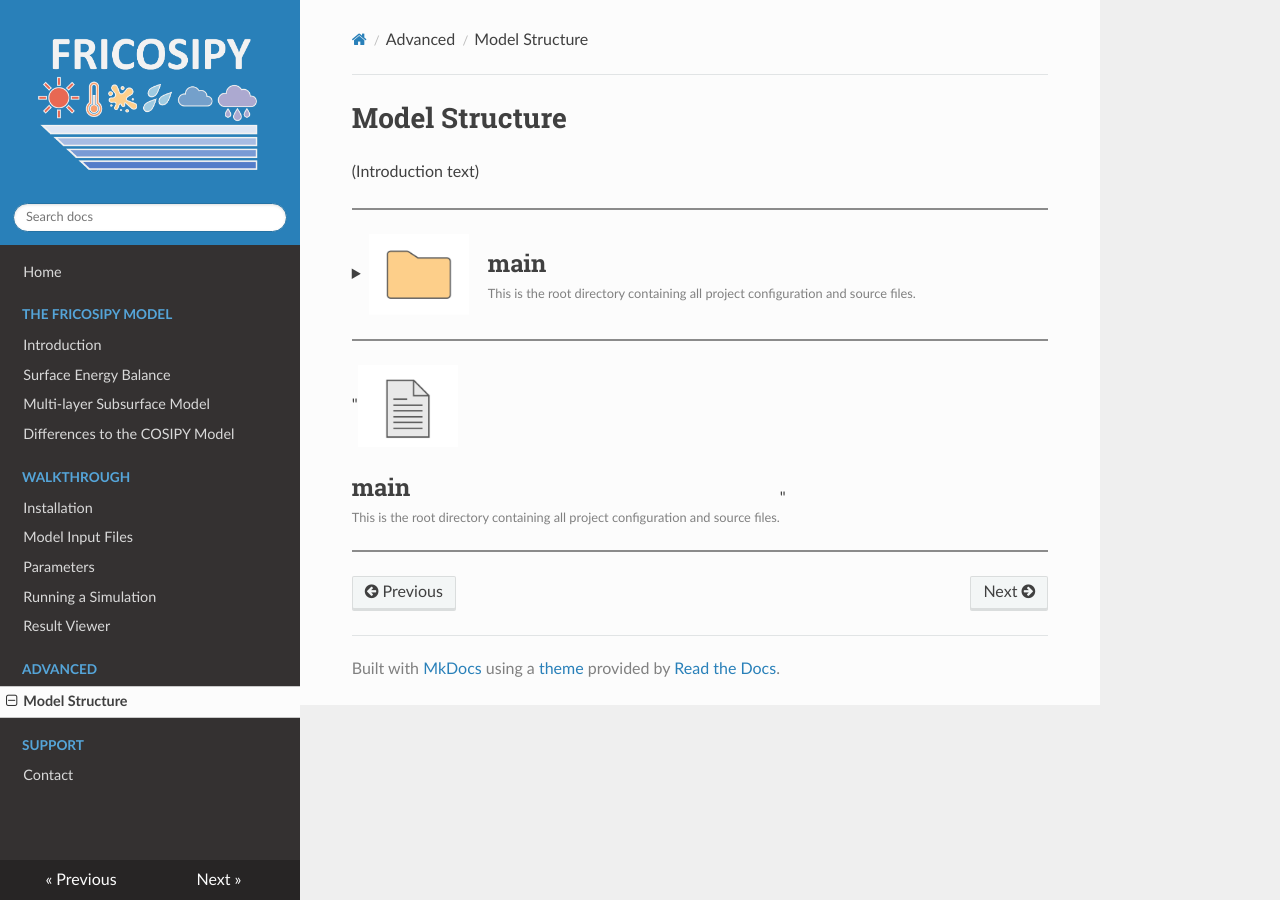
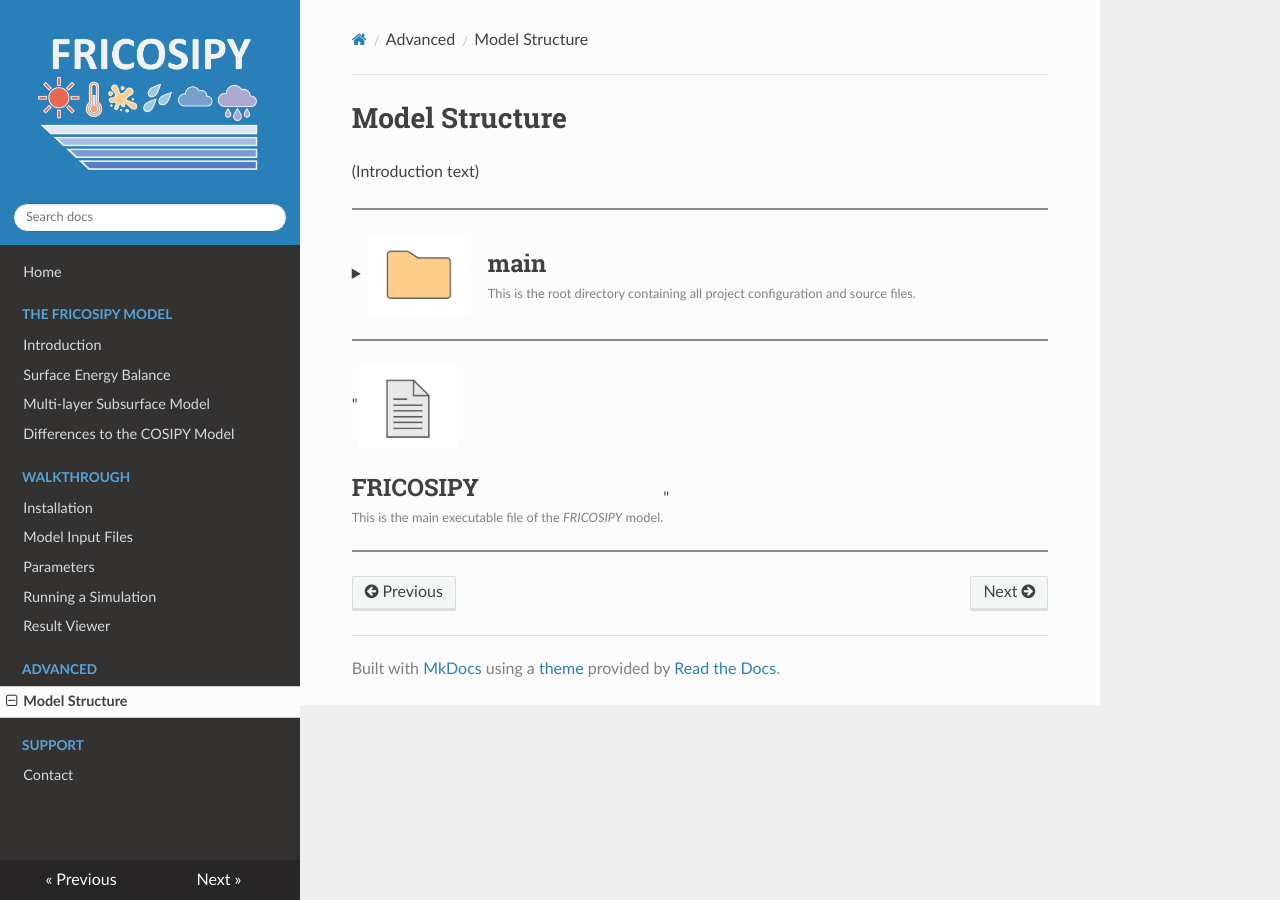
Before and after one commit to MarcusGastaldello/FRICOSIPY, an MkDocs documentation site: the page built from docs/model_structure.md, in a window 1280 px wide. Built offline with MkDocs 1.6.1, drawn with Linux system fonts in a browser that asks for light colours.

Commit message:
Update model_structure.md

```diff
--- a/docs/model_structure.md
+++ b/docs/model_structure.md
@@ -31,6 +31,6 @@ og_description: A schematic diagram showing the model structure of FRICOSIPY
 
 <hr style="height:2px; background-color:#8b8b8b; border:none;" />
 
-"<img src='https://github.com/MarcusGastaldello/FRICOSIPY/raw/main/docs/icons/Python.png' width='100' style='vertical-align: middle; margin-right: 15px;'> <div style='display: inline-block; vertical-align: middle;'><h2 style='margin: 0;'>main</h2><small style='display: block; color: gray; margin-top: 8px;'>This is the root directory containing all project configuration and source files.</small></div>"
+"<img src='https://github.com/MarcusGastaldello/FRICOSIPY/raw/main/docs/icons/Python.png' width='100' style='vertical-align: middle; margin-right: 15px;'> <div style='display: inline-block; vertical-align: middle;'><h2 style='margin: 0;'>FRICOSIPY</h2><small style='display: block; color: gray; margin-top: 8px;'>This is the main executable file of the *FRICOSIPY* model.</small></div>"
 
 <hr style="height:2px; background-color:#8b8b8b; border:none;" />
```
